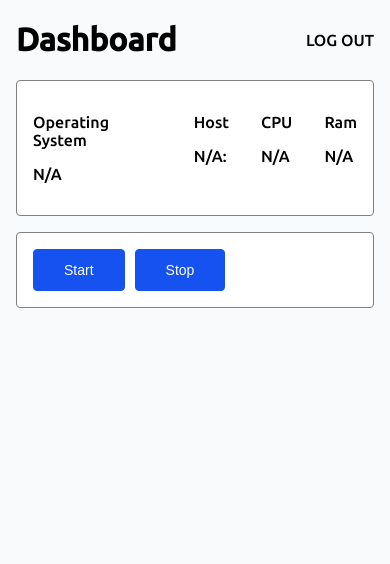
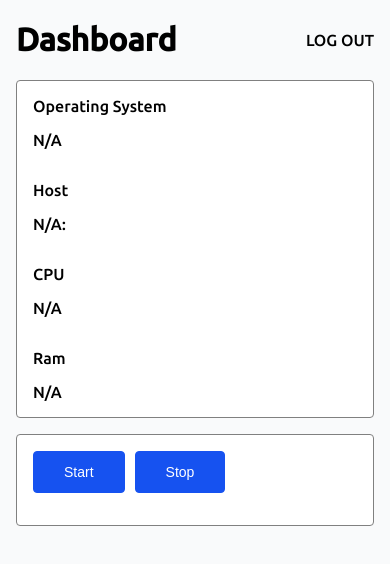
Before and after one commit to githmin/dockhere-frontend, a React (Create React App) app: page /dashboard in a window 390 px wide. Shown: the top 564 px of the page. Built offline with nearby package versions, Linux system fonts and the light colour scheme; no server answers.

Commit message:
dashboard responsiveness

```diff
--- a/src/components/Dashboard.jsx
+++ b/src/components/Dashboard.jsx
@@ -28,10 +28,17 @@ const Header = styled.div`
   background-color: white;
   border-radius: 4px;
   border: 1px solid grey;
+
+  @media (max-width: 645px) {
+    flex-direction: column;
+  }
 `;
 
 const HeaderSections = styled.div`
   padding: 1rem;
+  @media (max-width: 645px) {
+    padding: 0rem 1rem;
+  }
 `;
 
 const Control = styled.div`
@@ -44,6 +51,10 @@ const Control = styled.div`
   background-color: white;
   border-radius: 4px;
   border: 1px solid grey;
+
+  @media (max-width: 645px) {
+    flex-direction: column;
+  }
 `;
 
 const ControllButtons = styled.button`
```
